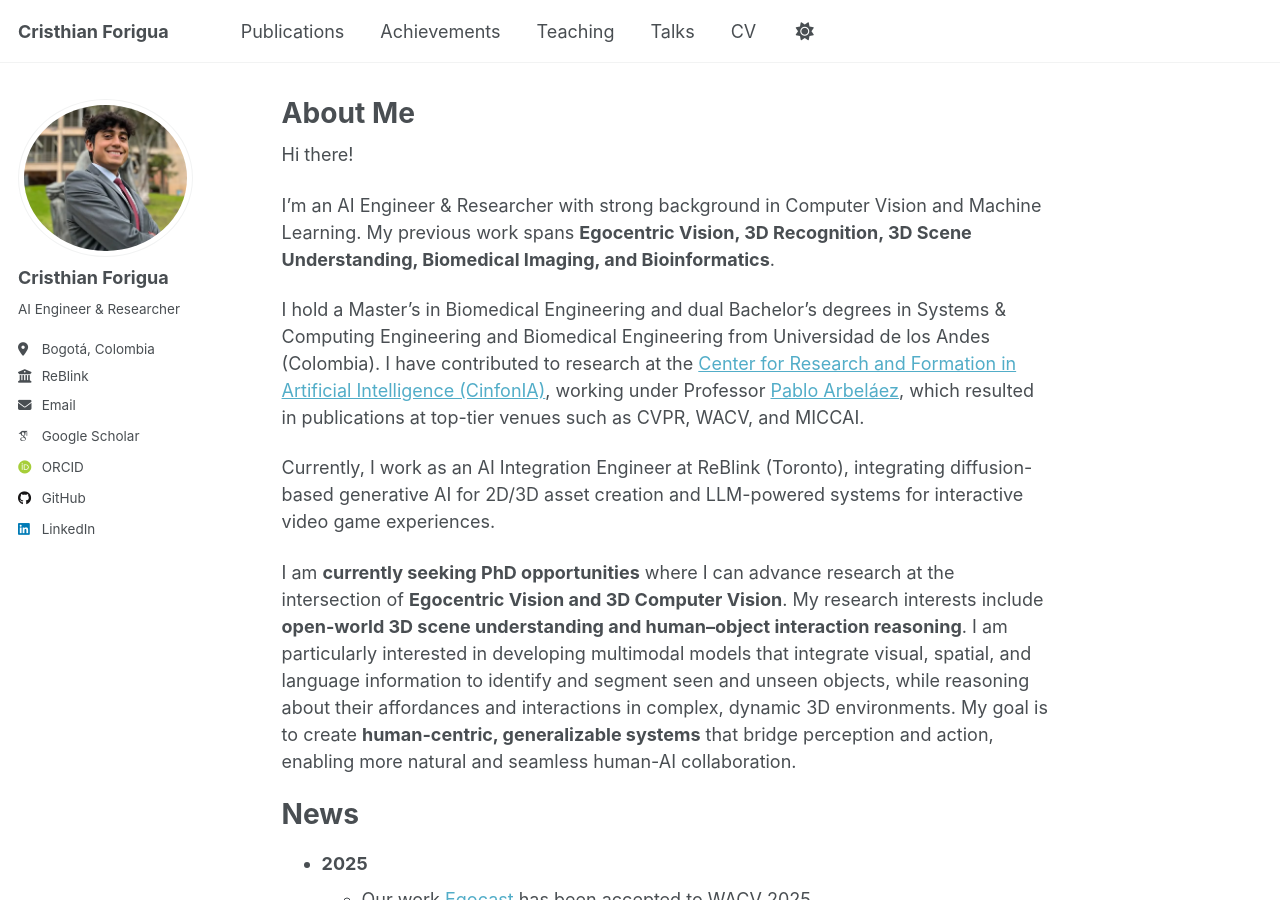
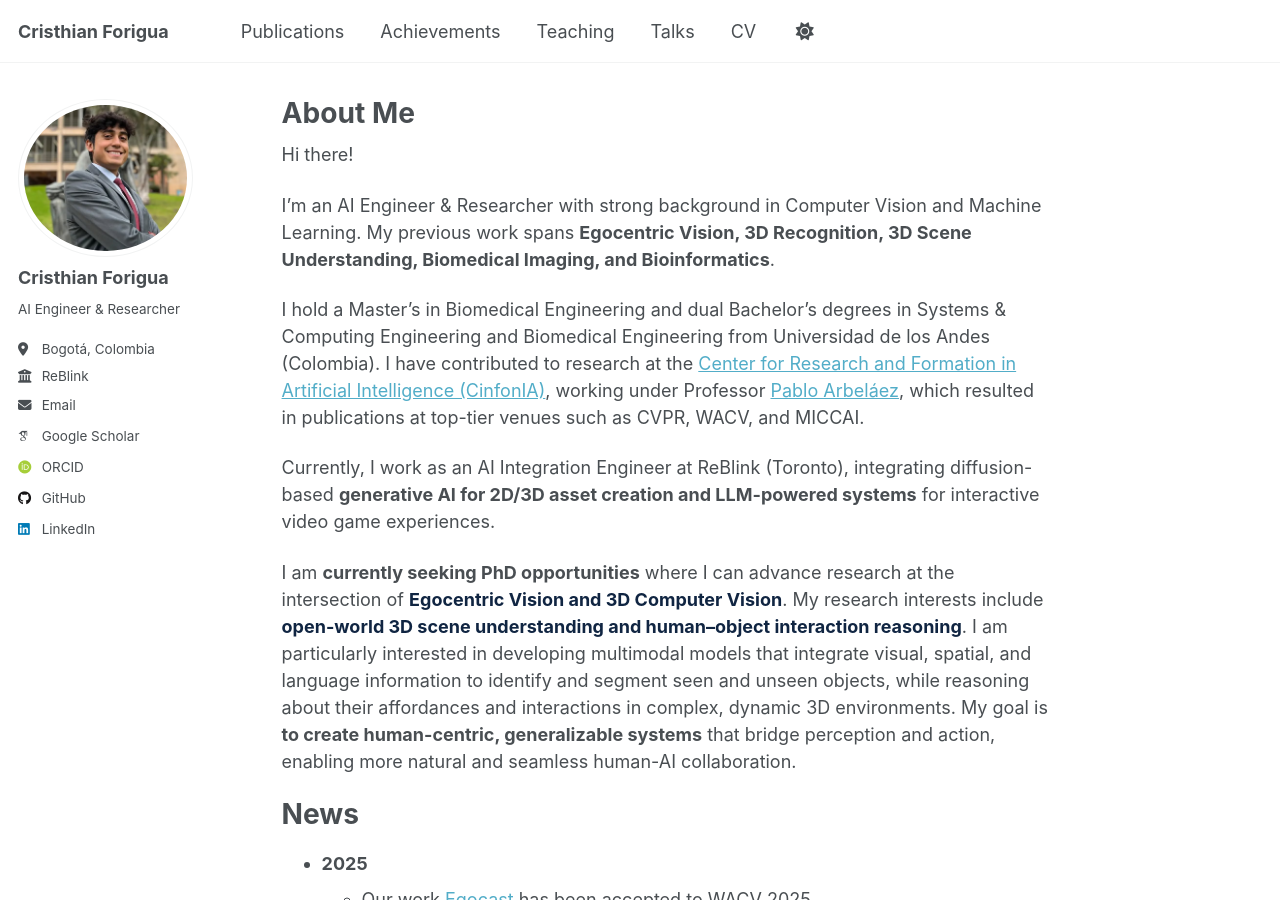
Before and after one commit to cdforigua05/cdforigua05.github.io, a Jekyll site: the page built from _pages/about.md, in a window 1280 px wide and 900 px high. Built offline with Jekyll 4.4.1, drawn with Linux system fonts in a browser that asks for light colours; some web fonts are replaced; a script that is not in the unit is left out.

Commit message:
Update about me

```diff
--- a/_pages/about.md
+++ b/_pages/about.md
@@ -13,9 +13,9 @@ I'm an AI Engineer & Researcher with strong background in Computer Vision and Ma
 
 I hold a Master’s in Biomedical Engineering and dual Bachelor’s degrees in Systems & Computing Engineering and Biomedical Engineering from Universidad de los Andes (Colombia). I have contributed to research at the [Center for Research and Formation in Artificial Intelligence (CinfonIA)](https://cinfonia.uniandes.edu.co/), working under Professor [Pablo Arbeláez](https://scholar.google.com/citations?hl=es&user=k0nZO90AAAAJ), which resulted in publications at top-tier venues such as CVPR, WACV, and MICCAI.
 
-Currently, I work as an AI Integration Engineer at ReBlink (Toronto), integrating diffusion-based generative AI for 2D/3D asset creation and LLM-powered systems for interactive video game experiences.
+Currently, I work as an AI Integration Engineer at ReBlink (Toronto), integrating diffusion-based **generative AI for 2D/3D asset creation and LLM-powered systems** for interactive video game experiences.
 
-I am **currently seeking PhD opportunities** where I can advance research at the intersection of **Egocentric Vision and 3D Computer Vision**. My research interests include **open-world 3D scene understanding and human–object interaction reasoning**. I am particularly interested in developing multimodal models that integrate visual, spatial, and language information to identify and segment seen and unseen objects, while reasoning about their affordances and interactions in complex, dynamic 3D environments. My goal is to create **human-centric, generalizable systems** that bridge perception and action, enabling more natural and seamless human-AI collaboration.
+I am **currently seeking PhD opportunities** where I can advance research at the intersection of <span style="color:#102542;"><b><strong>Egocentric Vision and 3D Computer Vision</strong></b></span>. My research interests include <span style="color:#102542;"><b><strong>open-world 3D scene understanding and human–object interaction reasoning</strong></b></span>. I am particularly interested in developing multimodal models that integrate visual, spatial, and language information to identify and segment seen and unseen objects, while reasoning about their affordances and interactions in complex, dynamic 3D environments. My goal is **to create human-centric, generalizable systems** that bridge perception and action, enabling more natural and seamless human-AI collaboration.
 
 
 News
```
